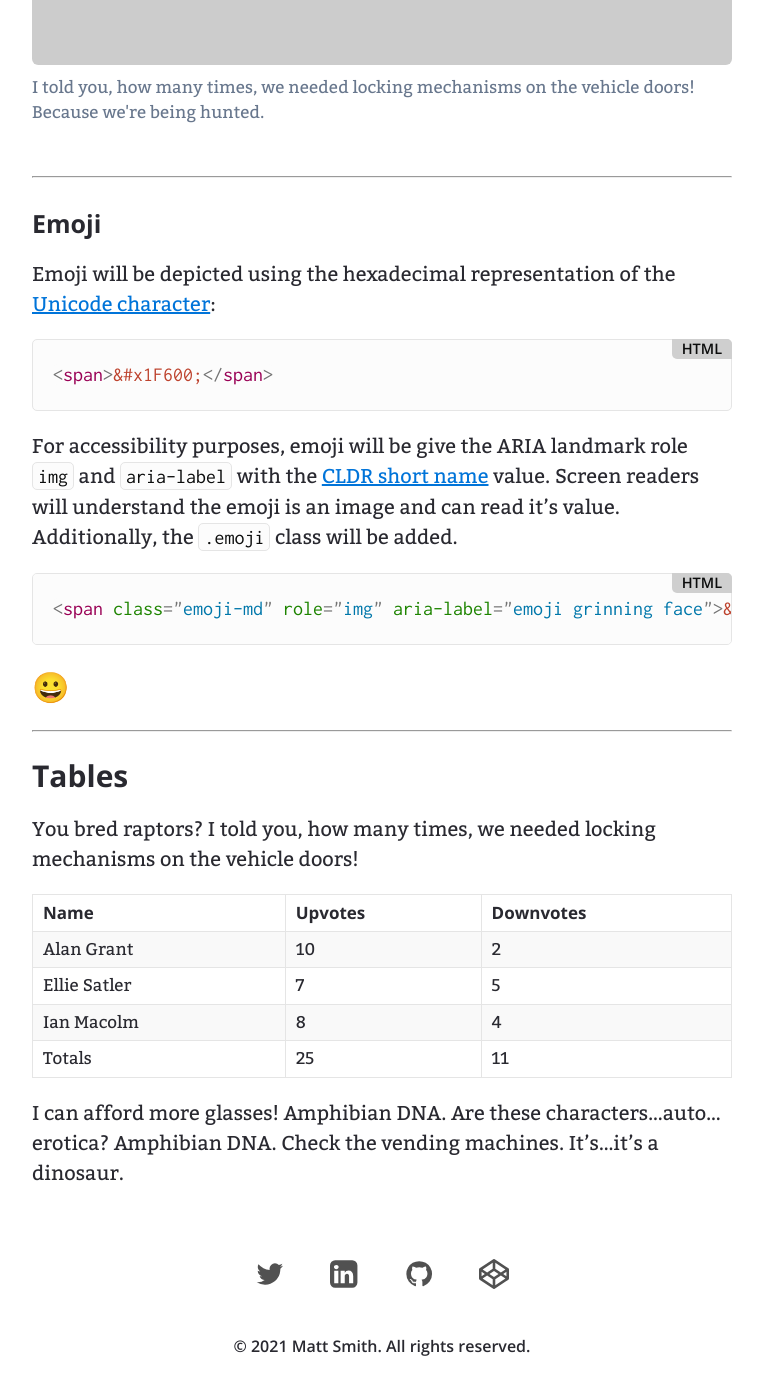
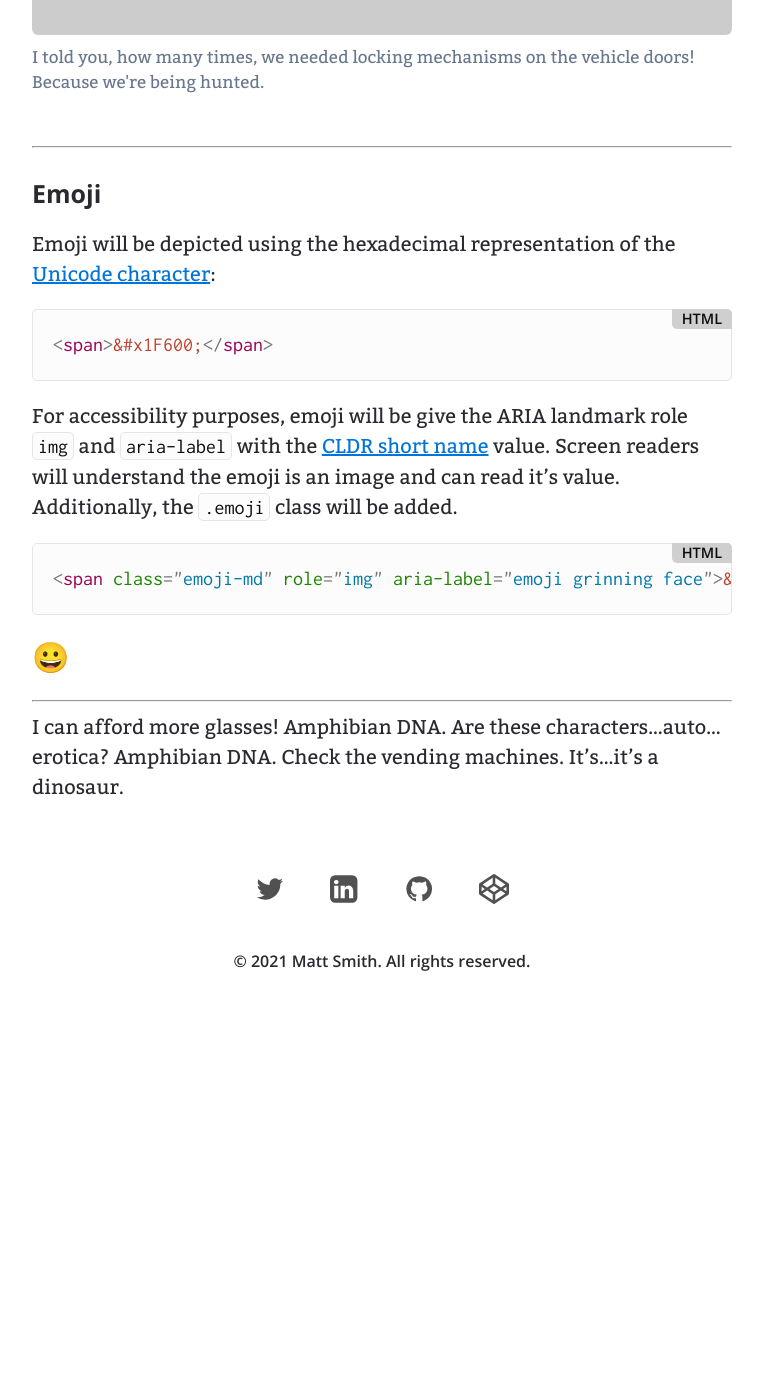
Before and after one commit to AllThingsSmitty/allthingssmitty.github.io, a Jekyll site: the page built from style-guide.md, in a window 1280 px wide and 1400 px high, scrolled down 7060 px. Shown: the top 1395 px of the window, without its empty margins (258-1021 px from the left). Built offline with Jekyll 4.4.1, drawn with Linux system fonts in a browser that asks for light colours; comment, search, counter and statistics services are not loaded; after the commit the page ends 8075 px from its top, so only the background shows below that.

Commit message:
Comment unused code

```diff
--- a/_sass/_base.scss
+++ b/_sass/_base.scss
@@ -89,29 +89,29 @@ figure {
   }
 }
 
-table {
-  border: 1px solid var(--border-color);
-  border-collapse: collapse;
-  font-size: .85rem;
-  margin-bottom: 1rem;
-  width: 100%;
-}
+// table {
+//   border: 1px solid var(--border-color);
+//   border-collapse: collapse;
+//   font-size: .85rem;
+//   margin-bottom: 1rem;
+//   width: 100%;
 
-td,
-th {
-  border: 1px solid var(--border-color);
-  padding: .25rem .5rem;
-}
+//   td,
+//   th {
+//     border: 1px solid var(--border-color);
+//     padding: .25rem .5rem;
+//   }
 
-th {
-  font-family: var(--secondary-font-family-bold);
-  text-align: left;
-}
+//   th {
+//     font-family: var(--secondary-font-family-bold);
+//     text-align: left;
+//   }
 
-tbody tr:nth-child(odd) td,
-tbody tr:nth-child(odd) th {
-  background-color: var(--gray-1);
-}
+//   tbody tr:nth-child(odd) td,
+//   tbody tr:nth-child(odd) th {
+//     background-color: var(--gray-1);
+//   }
+// }
 
 .icon {
   display: inline-block;
--- a/_sass/_type.scss
+++ b/_sass/_type.scss
@@ -98,45 +98,47 @@ em {
   font-style: normal;
 }
 
-sub,
-sup {
-  font-size: .75rem;
-  line-height: 0;
-  position: relative;
-  vertical-align: baseline;
-}
 
-sub {
-  bottom: -.25rem;
-}
+// sub,
+// sup {
+//   font-size: .75rem;
+//   line-height: 0;
+//   position: relative;
+//   vertical-align: baseline;
+// }
 
-sup {
-  top: -.5rem;
+// sub {
+//   bottom: -.25rem;
+// }
 
-  a {
-    font-family: var(--root-font-family-bold);
-  }
-}
+// sup {
+//   top: -.5rem;
+
+//   a {
+//     font-family: var(--root-font-family-bold);
+//   }
+// }
 
 
-// Markdown footnotes
-//
-// See the example content post for an example.
 
-// Footnote number within body text
-a[href^="#fn:"],
-// Back to footnote link
-a[href^="#fnref:"] {
-  font-weight: bold;
-  display: inline-block;
-  margin-left: .1rem;
-}
+// // Markdown footnotes
+// //
+// // See the example content post for an example.
 
-// List of footnotes
-.footnotes {
-  font-size: .9rem;
-  margin-top: 2rem;
-}
+// // Footnote number within body text
+// a[href^="#fn:"],
+// // Back to footnote link
+// a[href^="#fnref:"] {
+//   font-weight: bold;
+//   display: inline-block;
+//   margin-left: .1rem;
+// }
+
+// // List of footnotes
+// .footnotes {
+//   font-size: .9rem;
+//   margin-top: 2rem;
+// }
 
 // Messages
 //
--- a/style-guide.md
+++ b/style-guide.md
@@ -15,7 +15,7 @@ tags: [code, markdown, 'style guide']
   * [Images](#images)
   * [Images with captions](#images-with-captions)
 * [Emoji](#emoji)
-* [Tables](#tables)
+<!-- * [Tables](#tables) -->
 
 -----
 
@@ -242,7 +242,7 @@ For accessibility purposes, emoji will be give the ARIA landmark role `img` and
 
 
 -----
-
+<!--
 ## Tables
 
 You bred raptors? I told you, how many times, we needed locking mechanisms on the vehicle doors!
@@ -255,13 +255,6 @@ You bred raptors? I told you, how many times, we needed locking mechanisms on th
       <th>Downvotes</th>
     </tr>
   </thead>
-  <tfoot>
-    <tr>
-      <td>Totals</td>
-      <td>25</td>
-      <td>11</td>
-    </tr>
-  </tfoot>
   <tbody>
     <tr>
       <td>Alan Grant</td>
@@ -279,7 +272,14 @@ You bred raptors? I told you, how many times, we needed locking mechanisms on th
       <td>4</td>
     </tr>
   </tbody>
-</table>
+  <tfoot>
+    <tr>
+      <td>Totals</td>
+      <td>25</td>
+      <td>11</td>
+    </tr>
+  </tfoot>
+</table> -->
 
 I can afford more glasses! Amphibian DNA. Are these characters...auto...erotica? Amphibian DNA. Check the vending machines. It's...it's a dinosaur.
 
```
